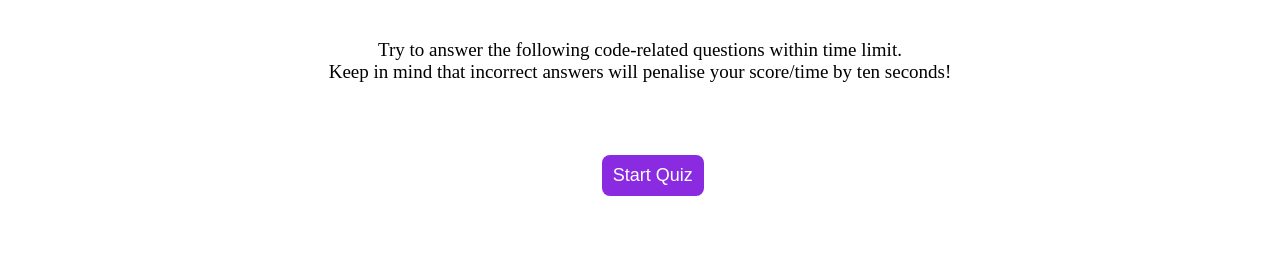
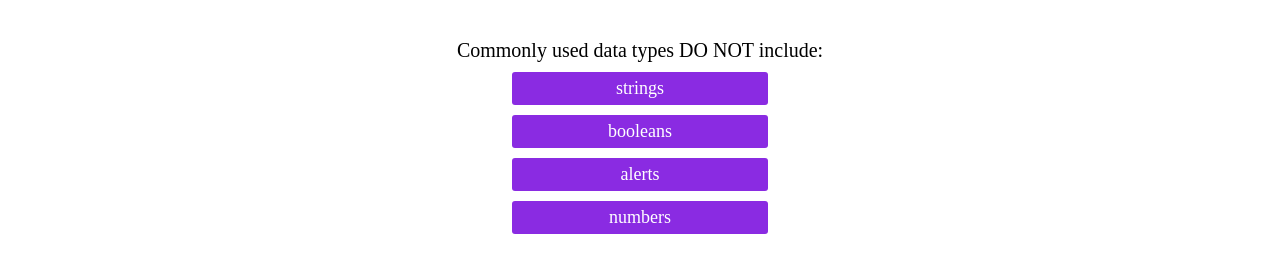
Before and after one commit to ValFin96/Code-Quiz-Javascript, a plain HTML site: page index.html in a window 1280 px wide. Both pictures are taken after a click on the button "Start Quiz". Shown: the part 109-382 px from the top of the page. Drawn offline with Linux system fonts and the light colour scheme.

Commit message:
Add js file

```diff
--- a/assets/css/style.css
+++ b/assets/css/style.css
@@ -34,6 +34,9 @@ p{
     color: white;
     font-size: 18px;
 }
+.strtBtn{
+    display:none;
+}
 button:hover{
     cursor: pointer;
 }
@@ -62,8 +65,18 @@ a{
     align-items: center;
     justify-content: center;
 }
-.choices{
-    display: flex;
-    flex-direction: column;
-    display: none;
+#options{
+width: 20%;
+text-align: center;
+background-color: blueviolet;
+color: white;
+font-size: 18px;
+margin: auto;
+margin-top: 10px;
+padding:6px;
+border-radius: 3px;
 }
+#title{
+    font-size: 20px;
+    text-align: center;
+}
--- a/assets/js/script.js
+++ b/assets/js/script.js
@@ -1,4 +1,10 @@
-var startBtn = document.querySelector("strtBtn");
+var titleDiv = document.querySelector ("#title");
+var ul = document.querySelector ("#list");
+var startBtn = document.querySelector("#strtBtn");
+var choices = document.querySelector(".choices");
+var intro = document.querySelector("#intro");
+var evaluation = document.querySelector("#evaluation");
+var timeLeft = document.querySelector("#timer");
 
 var score = 0;
 var questions = [
@@ -29,7 +35,84 @@ var questions = [
     },
 
 ];
+var questionNumber = 0
+var secondsLeft = 76;
+var penaltySeconds = 10;
 
-startBtn.addEventListener("click", function(){
+function countdown(){
+    var timerInterval = setInterval(function(){
+        secondsLeft--;
+        timeLeft.extContent = "Time left: " + seconsLeft + " s";
+        if (secondsLeft <=0){
+            clearInterval(timerInterval);
+            timeLeft.textContent = "Time's up!";
+            gameOver(); // not defined
+        } else if(questionNumber >= questions.length + 1){
+            clearInterval(timerInterval);
+            gameOver() //not defined
+        }
+    }, 1000)
+}
 
-})
+function startQuiz(){
+    countdown();
+    createQuestion();
+}
+startBtn.addEventListener("click", startQuiz)
+
+
+// function startQuiz () {
+//     // hide the main SpeechRecognitionResult
+//     // start TimeRanges
+//     // time text
+//     // getquestion
+//     //         li.onclcick = clickedQuestion
+//     //    }
+//     //    li.textContent = questions[i].choices;
+//     //    choices.appendChild(ul);
+//     //    ul.appendChild (li);
+//     // }
+//     // function clickedQuestion(){
+//     //     // check if answerwer is right or qwrong
+//     //     // udpate time if wrong
+//     //     // check if you have run out of questions;
+//     //     // increase questionindex
+// }
+
+function createQuestion(){
+    intro.innerHTML = " ";
+
+    startBtn.setAttribute('class', "strtBtn");
+    titleDiv.textContent = questions[questionNumber].title;
+
+    var lis = document.querySelectorAll(".options");
+
+    lis.forEach(function(element, index){
+        element.textContent = questions[questionNumber].choices[index];
+        element.setAttribute("id", "options");
+
+        element.addEventListener("click", function(event){
+            var userChoice = event.target;
+
+            if(questions[questionNumber].answer == userChoice.textContent) {
+                evaluation.textContent = "Correct!"
+                questionNumber++;
+                createQuestion();
+            }
+    });
+});
+}
+// function clickedQuestion(){
+
+//         if(questions[questionNumber].answer == index) {
+//             questionNumber++;
+//            console.log("Correct!");
+//         } else {
+//             console.log("Wrong!");
+//         }
+//     });
+// }
+// function init(){
+//     createQuestion();
+//     clickedQuestion();
+// }
--- a/index.html
+++ b/index.html
@@ -13,22 +13,26 @@
         <a href="./scores.html">View Highscores</a>
     </div>
     <div>
-        <h4>Time: <span>0</span></h4>
+        <h4 id="timer">Time: 0</h4>
     </div>
 
     <div>
         <h1>Coding Quiz Challenge</h1>
-        <p>
+        <p id="intro">
             Try to answer the following code-related questions within time limit.
             <br>Keep in mind that incorrect answers will penalise your score/time by ten seconds!
         </p>
         <button id="strtBtn">Start Quiz</button>
     </div>
-    <div class="choices">
-        <input type="radio" name="choices">
-        <input type="radio" name="choices">
-        <input type="radio" name="choices">
-        <input type="radio" name="choices">
+    <div class="container">
+    <div id="title" class="choices"></div>
+    <ul id="list">
+        <li class="options"></li>
+        <li class="options"></li>
+        <li class="options"></li>
+        <li class="options"></li>
+    </ul>
+    <div id="evaluation"></div>
     </div>
 
     <script src="./assets/js/script.js"></script>
```
